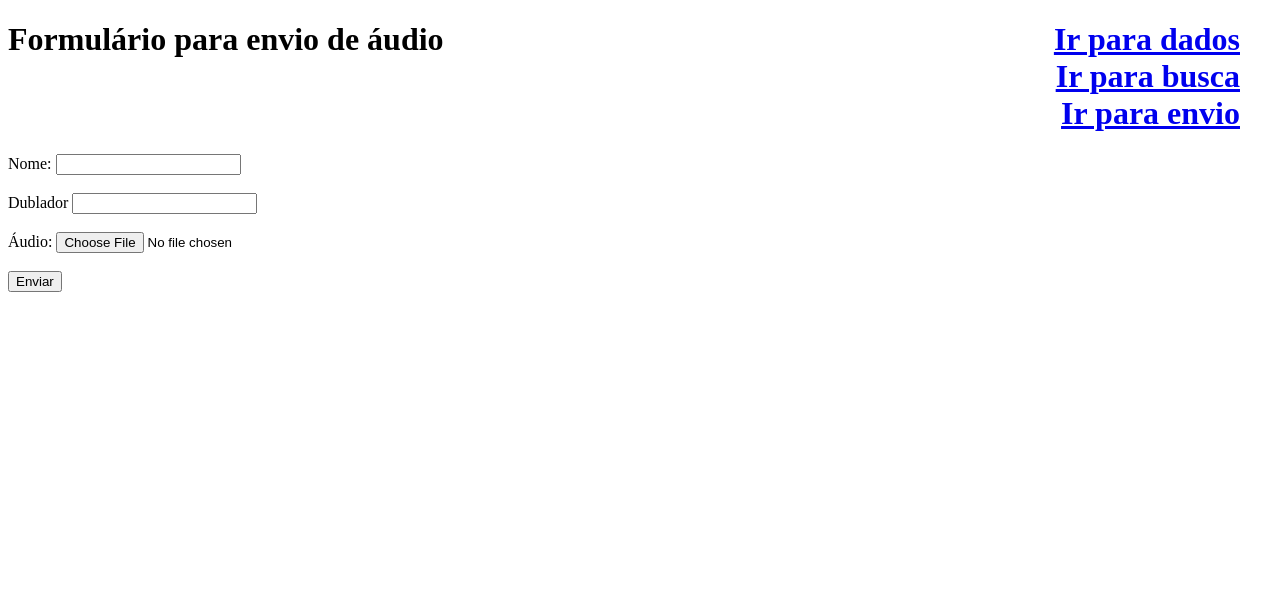
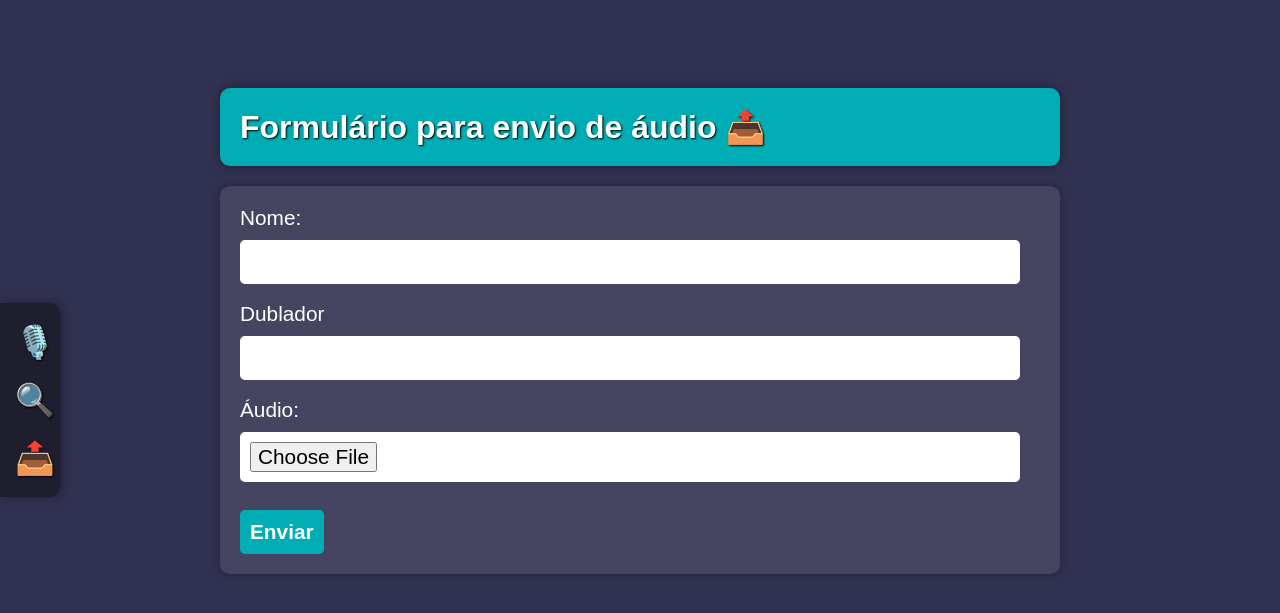
Before and after one commit to VitorFonseca123/Vozes_BD, a Flask app: page / in a window 1280 px wide. Shown: the top 613 px of the page. Run offline with Flask 3, Linux system fonts and the light colour scheme; parts of the project's set-up code (start-up, migrations or seed data) failed here and were passed over.

Commit message:
Adicionando formatação e estilo com CSS

```diff
--- a/static/style.css
+++ b/static/style.css
@@ -1,3 +1,71 @@
+body {
+  font-family: 'Poppins', sans-serif;
+  background-color: #303050;
+  color: white;
+  padding: 40px;
+}
+
+h1 {
+  font-weight: bold;
+  text-align: center;
+  color: #ffffff;
+  background:#00adb5;
+  padding: 20px;
+  border-radius: 10px;
+  margin: 40px auto 20px auto;
+  max-width: 800px;
+  box-shadow: 0 0 10px rgba(0,0,0,0.3);
+  text-shadow: 1px 1px 2px black;
+}
+
+form {
+  background-color: rgba(255, 255, 255, 0.1);
+  padding: 20px;
+  border-radius: 10px;
+  box-shadow: 0 0 10px rgba(255, 255, 255, 0.2);
+  max-width: 800px;
+  margin: auto;
+  box-shadow: 0 0 10px rgba(0, 0, 0, 0.2);
+}
+
+form input,
+form button,
+form label {
+  font-size: 1.3rem;
+}
+
+input {
+  width: 95%
+}
+
+input, button {
+  margin-top: 10px;
+  padding: 10px;
+  border-radius: 5px;
+  border: none;
+}
+input[type="file"] {
+  background-color: #fff;
+}
+button {
+  background-color: #00adb5;
+  color: white;
+  font-weight: bold;
+  cursor: pointer;
+}
+button:hover {
+  background-color: #007f86;
+}
+
+a {
+  color: #00adb5;
+  font-weight: bold;
+  text-decoration: none;
+}
+a:hover {
+  text-decoration: underline;
+}
+
 .td-excluir{
     border: 0px;
 }
@@ -48,10 +116,58 @@ h1{
   justify-content: space-between;
   align-items: flex-start;
 }
-#links{
+/**#links{
   display: flex;
   flex-direction: row-reverse;
   justify-self: flex-end;
   padding: 0rem 2rem;
 
+}**/
+
+.menu-lateral {
+  position: fixed;
+  top: 50%;
+  left: 0;
+  transform: translateY(-50%);
+  width: 50px;
+  background-color: #1e1e2f;
+  padding: 10px 5px;
+  border-top-right-radius: 10px;
+  border-bottom-right-radius: 10px;
+  box-shadow: 2px 0 8px rgba(0, 0, 0, 0.3);
+  transition: width 0.3s ease;
+  overflow-x: hidden; /* Evita overflow horizontal */
+  z-index: 1000;
 }
+
+.menu-lateral:hover {
+  width: 300px;
+  padding: 20px 10px;
+}
+
+.menu-lateral a {
+  display: flex; /* Permite separar ícone/texto se quiser */
+  align-items: center;
+  color: #00adb5;
+  text-decoration: none;
+  font-weight: bold;
+  padding: 10px;
+  border-radius: 8px;
+  white-space: nowrap;
+  overflow: hidden;       /* Importante para esconder textos */
+  text-overflow: clip;    /* Evita reticências */
+  width: 100%;
+  transition: background-color 0.3s, transform 0.2s;
+}
+
+.menu-lateral span {
+  opacity: 0;
+  visibility: hidden;
+  margin-left: 8px;
+  transition: opacity 0.3s ease, visibility 0.3s ease;
+}
+
+.menu-lateral:hover span {
+  opacity: 1;
+  visibility: visible;
+}
--- a/templates/form.html
+++ b/templates/form.html
@@ -7,11 +7,11 @@
     <title>Formulário</title>
 </head>
 <body>
-    <h1>Formulário para envio de áudio
-        <div>
-            <a href= "/recuperar_dados" id = "links"> Ir para dados</a>
-            <a href= "/busca" id = "links"> Ir para busca</a>
-            <a href= "/" id = "links"> Ir para envio</a>
+    <h1>Formulário para envio de áudio 📤
+        <div class="menu-lateral">
+            <a href= "/recuperar_dados"> 🎙️<span>Ir para dados</span> </a>
+            <a href= "/busca">🔍<span>Ir para busca</span></a>
+            <a href= "/">📤<span>Ir para envio</span></a>
         </div>
 
     </h1>
```
Also changed, not shown: templates/busca.html (+5 -6 lines), templates/recupera.html (+5 -5 lines).
